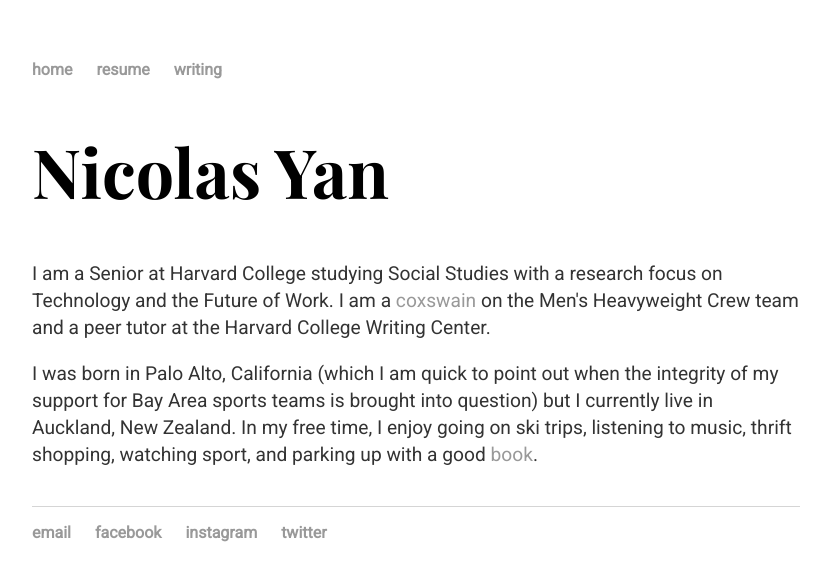
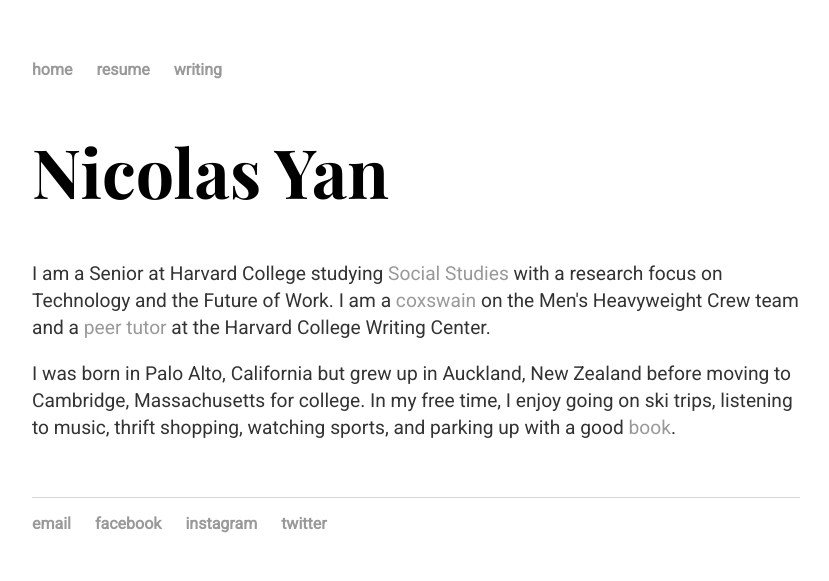
Before and after one commit to nicolas-yan/nicolas-yan.github.io, a Jekyll site: the page built from index.html, in a window 1280 px wide. Shown: the top 581 px of the page, without its empty margins (224-1053 px from the left). Built offline with Jekyll 4.4.1, drawn with Linux system fonts in a browser that asks for light colours.

Commit message:
Update index.html

```diff
--- a/index.html
+++ b/index.html
@@ -4,7 +4,8 @@
 ---
 <div class="blurb">
 	<h1>Nicolas Yan</h1>
-	<p>I am a Senior at Harvard College studying Social Studies with a research focus on Technology and the Future of Work. I am a <a href="https://gocrimson.com/sports/mcrew-hw/2019-20/bios/yan_nicolas_y7ex">coxswain</a> on the Men's Heavyweight Crew team and a peer tutor at the Harvard College Writing Center.</p>
-	<p>I was born in Palo Alto, California (which I am quick to point out when the integrity of my support for Bay Area sports teams is brought into question) but I currently live in Auckland, New Zealand. In my free time, I enjoy going on ski trips, listening to music, thrift shopping, watching sport, and parking up with a good <a href="https://www.goodreads.com/user/show/44310786-nicolas-yan">book</a>.</p>
+	<p>I am a Senior at Harvard College studying <a href="https://socialstudies.fas.harvard.edu/">Social Studies</a> with a research focus on Technology and the Future of Work. I am a <a href="https://gocrimson.com/sports/mcrew-hw/2019-20/bios/yan_nicolas_y7ex">coxswain</a> on the Men's Heavyweight Crew team and a <a href="https://writingcenter.fas.harvard.edu/">peer tutor</a> at the Harvard College Writing Center.</p>
+	<p>I was born in Palo Alto, California but grew up in Auckland, New Zealand before moving to Cambridge, Massachusetts for college. In my free time, I enjoy going on ski trips, listening to music, thrift shopping, watching sports, and parking up with a good <a href="https://www.goodreads.com/user/show/44310786-nicolas-yan">book</a>.</p>
+	<br>
 	<br>
 </div><!-- /.blurb -->
```
